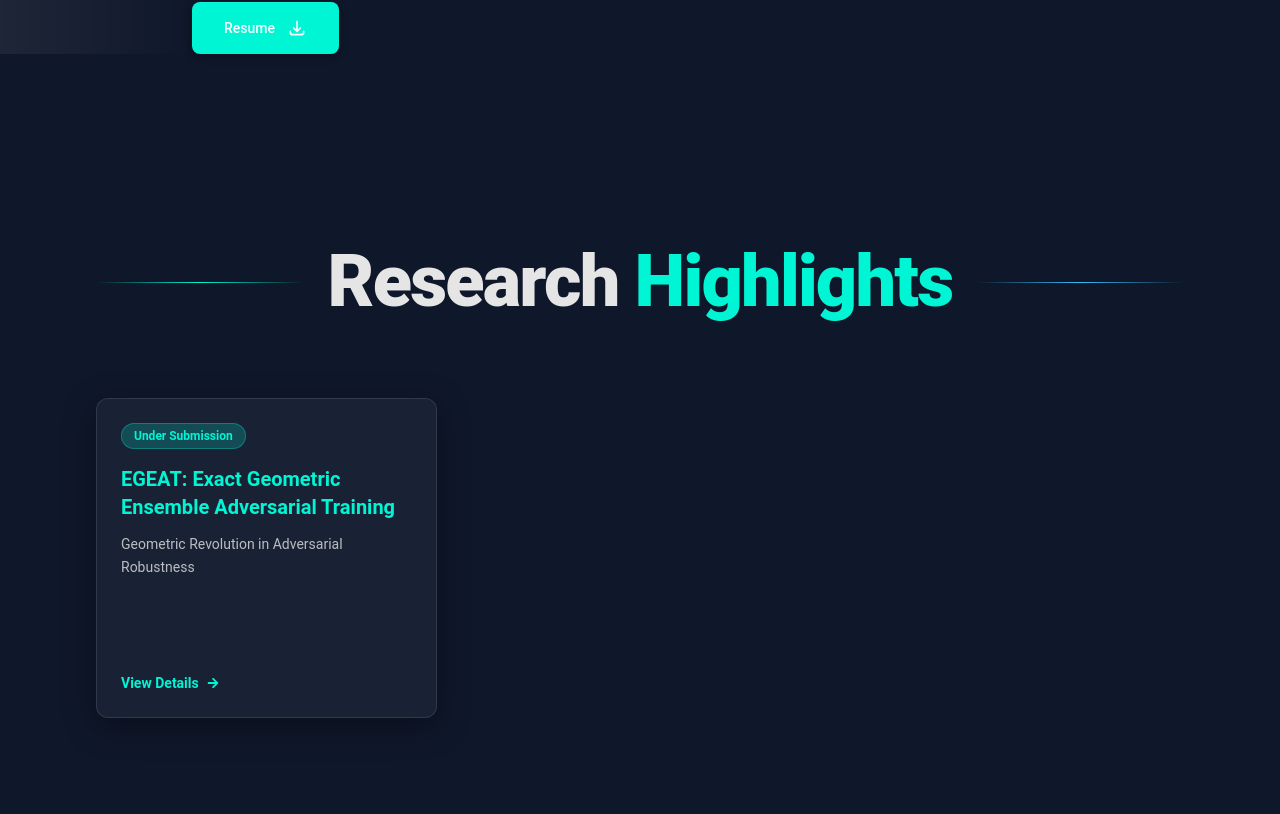
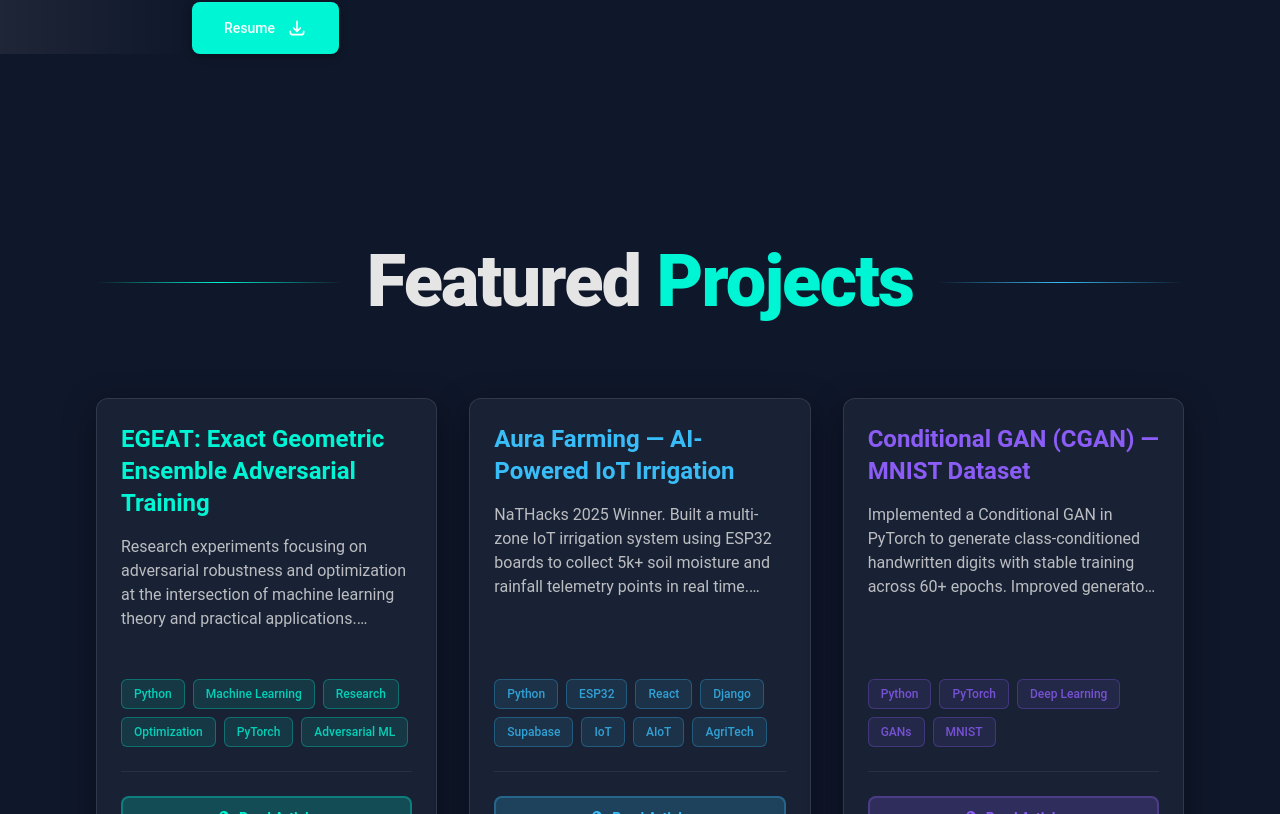
Before and after one commit to ashra1-ai/Portfolio, a React (Vite) app: page / in a window 1280 px wide. Shown: the part 1766-2580 px from the top of the page. Built offline with nearby package versions, Linux system fonts and the light colour scheme.

Commit message:
please work now

```diff
--- a/src/App.jsx
+++ b/src/App.jsx
@@ -2,7 +2,6 @@ import React, { useState, useEffect } from 'react'
 import Navbar from './components/Navbar'
 import Hero from './components/Hero'
 import About from './components/About'
-import ResearchHighlights from './components/ResearchHighlights'
 import Projects from './components/Projects'
 import Experience from './components/Experience'
 import Education from './components/Education'
@@ -72,7 +71,6 @@ function App() {
       <Navbar />
       <Hero />
       <About />
-      <ResearchHighlights />
       <Projects />
       <Experience />
       <Education />
--- a/src/components/Navbar.jsx
+++ b/src/components/Navbar.jsx
@@ -10,7 +10,7 @@ const Navbar = () => {
     const handleScroll = () => {
       setIsScrolled(window.scrollY > 20)
 
-      const sections = ['home', 'about', 'research', 'projects', 'experience', 'education', 'skills', 'blogs', 'achievements', 'contact']
+      const sections = ['home', 'about', 'projects', 'experience', 'education', 'skills', 'blogs', 'achievements', 'contact']
       const scrollPos = window.scrollY + 100
 
       for (let i = sections.length - 1; i >= 0; i--) {
@@ -29,7 +29,6 @@ const Navbar = () => {
   const navItems = [
     { name: 'Home', href: '#home' },
     { name: 'About', href: '#about' },
-    { name: 'Research', href: '#research' },
     { name: 'Projects', href: '#projects' },
     { name: 'Experience', href: '#experience' },
     { name: 'Contact', href: '#contact' },
```
